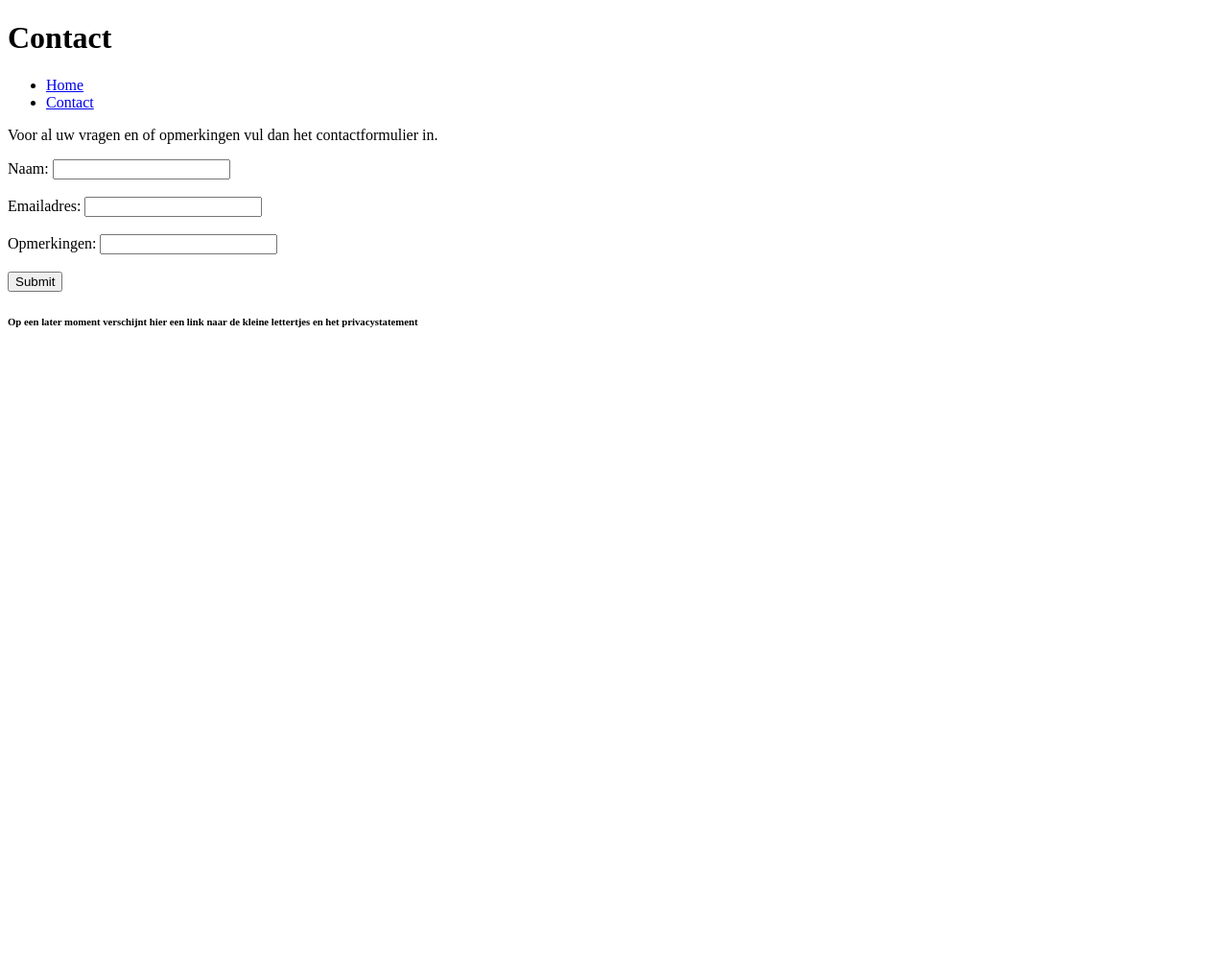
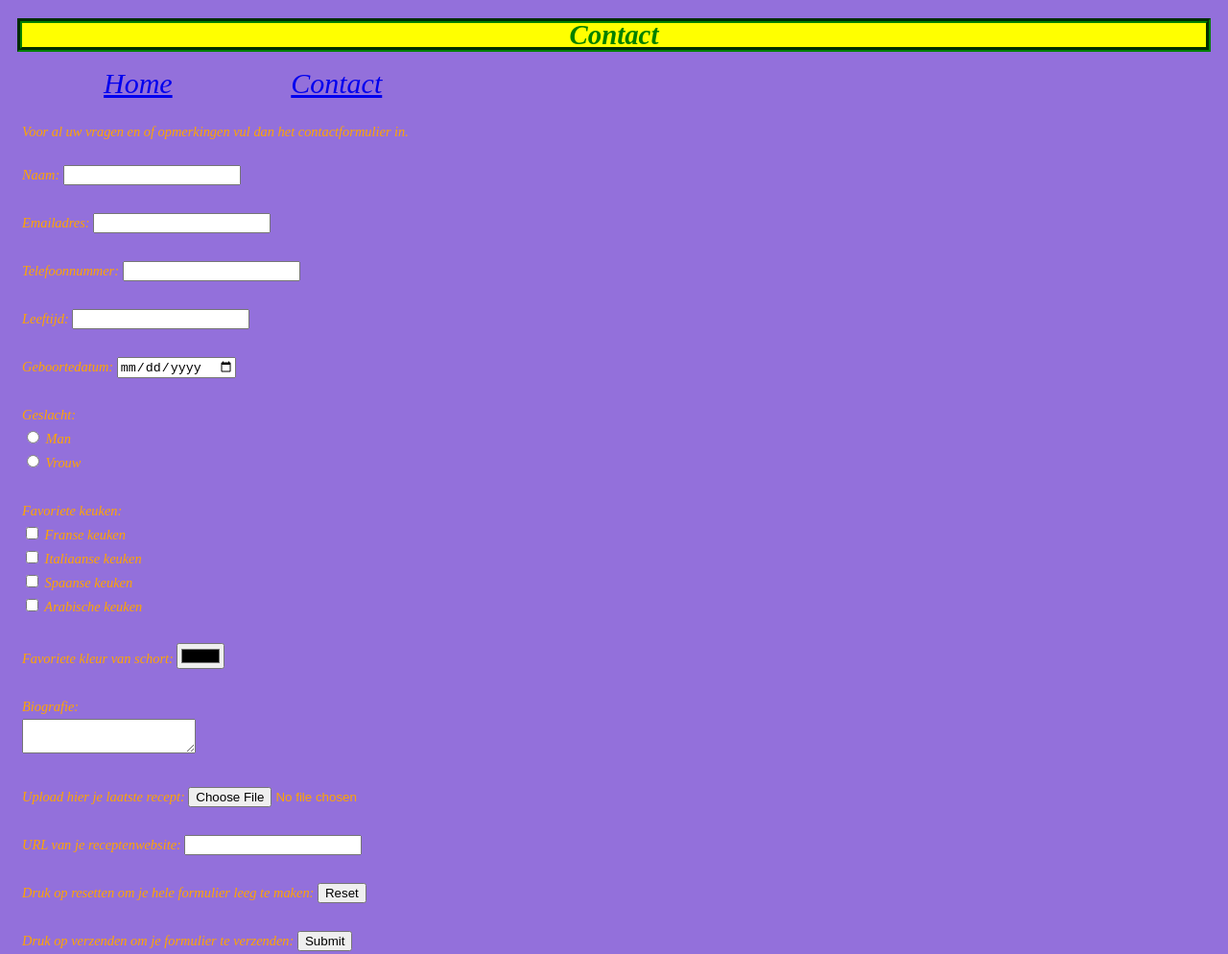
Before and after one commit to KnappeMan/WincFiles, a plain HTML site: page Contact.html in a window 1280 px wide. Shown: the top 994 px of the page at 96% size. Before the commit the page ends 800 px from the top, so only its background shows below. Drawn offline with Linux system fonts and the light colour scheme.

Commit message:
Add files via upload

```diff
--- a/Contact.html
+++ b/Contact.html
@@ -4,7 +4,7 @@
 <head>
     <!-- hier zet je de code in de head tags -->
     <link rel="stylesheet" type="text/css" href="styles.css">
-    <title> Opdracht: links, images, lists </title>
+    <title> Opdracht: groter contactformulier </title>
 </head>
 <main>
     <!-- hier zet je de code in de body tags-->
@@ -26,11 +26,40 @@
 
         <form name="contact" method="POST" data-netlify="true">
             <label for="fname">Naam:</label>
-            <Input class="input" type="text" id="fname" name="fname"><br><br>
+            <Input type="text" id="fname" name="fname"><br><br>
             <label for="email">Emailadres:</label>
-            <Input class="input" type="email" id="email" name="email"><br><br>
-            <label for="remark">Opmerkingen:</label>
-            <Input class="input" type="text" id="remark" name="remark"><br><br>
+            <Input type="email" id="email" name="email"><br><br>
+            <label for="telephone">Telefoonnummer:</label>
+            <Input type="tel" id="telephone" name="telephone"><br><br>
+            <label for="age">Leeftijd:</label>
+            <Input type="number" id="age" name="age"><br><br>
+            <label for="birthdate">Geboortedatum:</label>
+            <input type="date" id="birthdate" name="birthdate"><br><br>
+            <label for="gender">Geslacht:</label><br>
+            <input type="radio" id="man" name="gender" value="Man">
+            <label for="Man">Man</label><br>
+            <input type="radio" id="vrouw" name="gender" value="Vrouw">
+            <label for="Vrouw">Vrouw</label><br><br>
+            <label for="favcuisine">Favoriete keuken:</label><br>
+            <input type="checkbox" id="french" name="french" value="Frans"> <label for="french">Franse
+                keuken</label><br>
+            <input type="checkbox" id="italian" name="italian" value="Italiaans"> <label for="italian">Italiaanse
+                keuken</label><br>
+            <input type="checkbox" id="spanish" name="spanish" value="Spaans"> <label for="spanish">Spaanse
+                keuken</label><br>
+            <input type="checkbox" id="arabic" name="arabic" value="Arabisch"> <label for="arabic">Arabische
+                keuken</label><br><br>
+            <label for="colorpicker">Favoriete kleur van schort:</label>
+            <input type="color" id="color" name="color"><br><br>
+            <label for="biography">Biografie:</label><br>
+            <textarea id="biography" name="biography"></textarea><br><br>
+            <label for="uploadfile">Upload hier je laatste recept:</label>
+            <input type="file" id="file" name="file"><br><br>
+            <label for="url">URL van je receptenwebsite:</label>
+            <Input type="url" id="url" name="url"><br><br>
+            <label for="reset">Druk op resetten om je hele formulier leeg te maken:</label>
+            <input type="reset"><br><br>
+            <label for="submit">Druk op verzenden om je formulier te verzenden:</label>
             <Input type="submit">
         </form>
 
--- /dev/null
+++ b/styles.css
@@ -0,0 +1,70 @@
+body {
+    color-scheme: 85;
+    font-style: oblique;
+}
+.black-border {
+    text-align: center;
+    border: 5px groove green;
+    background-color: yellow;
+    color: green;
+    font-weight: bold;
+
+}
+.orange-border {
+    border: 5px groove orange;
+}
+#green-background {
+    background-color: green;
+    color: yellow;
+    font-size: x-large ;
+    width:fit-content;
+    margin-top: 10px;
+    margin-bottom: 10px;
+    margin-right: 10px;
+    margin-left: 25px;
+    padding-left: 2em;
+    padding-right: 1em;
+    padding-top: 1em;
+    padding-bottom: 1em;
+}
+header {
+    margin-top: 10px;
+    margin-bottom: 10px;
+    margin-right: 10px;
+    margin-left: 10px;
+}
+h2, h3, h4, p, img, form {
+    margin-top: 20px;
+    margin-bottom: 20px;
+    margin-right: 10px;
+    margin-left: 15px;
+}
+.ganaarpagina {
+    margin: 25px;
+}
+nav li{
+    display: inline;
+    font-size: 30px;
+}
+a {
+    padding: 2em;
+}
+.input {
+  width: 100%;
+  padding: 12px 20px;
+  margin: 8px 0;
+  box-sizing: border-box;
+}
+footer {
+    position: relative;
+   left: 0;
+   bottom: 0;
+   width: 100%;
+   }
+@media screen and (min-width: 1024px) {
+    body {
+        background-color: mediumpurple;
+        color: orange;
+        font-size: .9em;
+        line-height: 25px;
+}
```
Also changed, not shown: index.html (+26 -7 lines).
